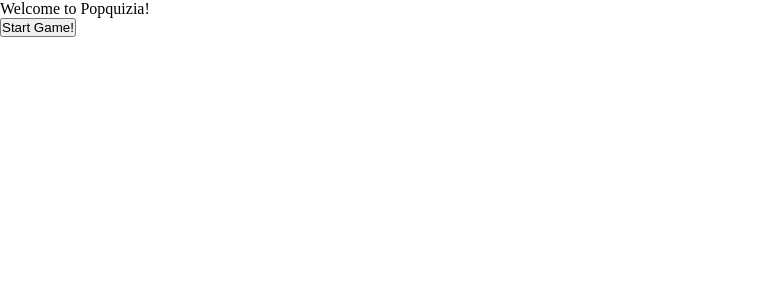
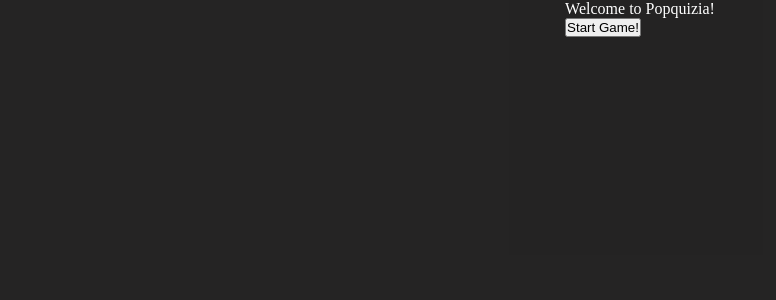
Before and after one commit to f1rtuna/Pop_Quizia, a React (Create React App) app: page / in a window 1280 px wide. Shown: the top 300 px of the page, without its empty margins (0-776 px from the left). Built offline with nearby package versions, Linux system fonts and the light colour scheme; no server answers; the HTML template or start-up script is replaced by a standard one.

Commit message:
added styling and function to handle answers

```diff
--- a/src/App.css
+++ b/src/App.css
@@ -18,3 +18,32 @@
     justify-content: center;
     align-items: center;
 }
+
+.quiz-container{
+    background: rgba(25, 24, 24, 0.95);
+    color: white;
+    min-height: 100vh;
+    min-width: 99%;
+    display: flex;
+    justify-content: center;
+}
+
+.question-container{
+    display: flex;
+    min-width: 75%;
+    justify-content: center;
+    min-height: 50%;
+    flex-direction: column;
+    background-color: rgb(42, 38, 38);
+}
+
+.choicesList{
+    display: grid;
+    grid-template-columns: 40% 40%;
+    grid-template-rows: 60% 60%;
+    column-gap: 10px;
+    row-gap: 5px;
+    height: 20%;
+    width: 100%;
+    font-size: 5rem;
+}
--- a/src/App.js
+++ b/src/App.js
@@ -46,11 +46,13 @@ function App() {
   if (loading) return <Loading />
   return (
     <div className = "quiz-container">
-      {started ? <QuizPage
+      {started ? (currentIndex < questions.length ? <QuizPage
                   id = {nanoid()}
                   checkAnswer = {checkAnswer}
                   question = {questions[currentIndex]}
-                  />
+                  /> : <div>
+                      {`Congrats you finished the Quiz! you scored: ${score}`}
+                    </div>)
                : <HomePage
                   // started = {started}
                   start_game = {start_game}
--- a/src/components/QuizPage.js
+++ b/src/components/QuizPage.js
@@ -21,7 +21,7 @@ export default function QuizPage({question, checkAnswer}){
   allAnswers = shuffle(allAnswers)
 
   return (
-    <>
+    <div className="question-container">
       <div className="questionTitle">
         <h1 dangerouslySetInnerHTML={{__html:question.question}}></h1>
       </div>
@@ -31,6 +31,6 @@ export default function QuizPage({question, checkAnswer}){
         <button className = "choice" onClick = {() => checkAnswer(allAnswers[2])} dangerouslySetInnerHTML={{__html:allAnswers[2]}}></button>
         <button className = "choice" onClick = {() => checkAnswer(allAnswers[3])} dangerouslySetInnerHTML={{__html:allAnswers[3]}}></button>
       </div>
-    </>
+    </div>
   )
 }
```
